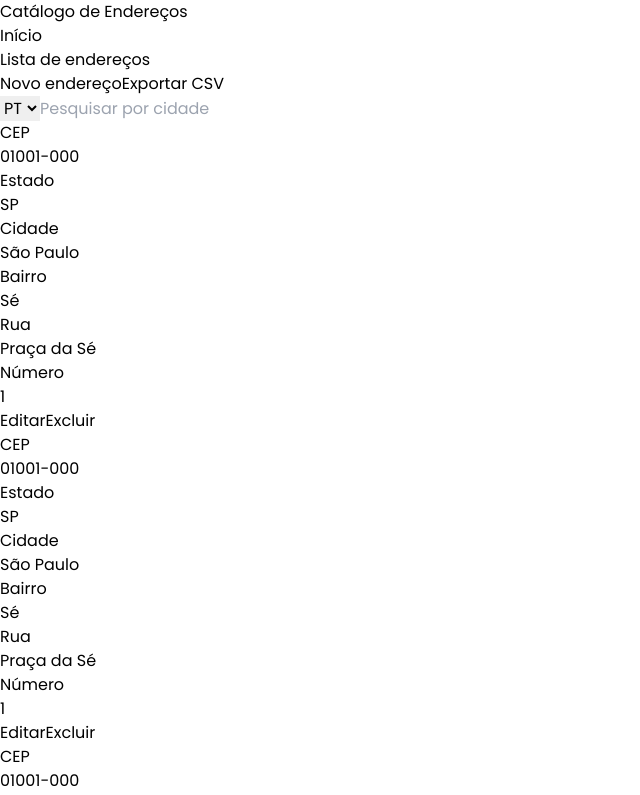
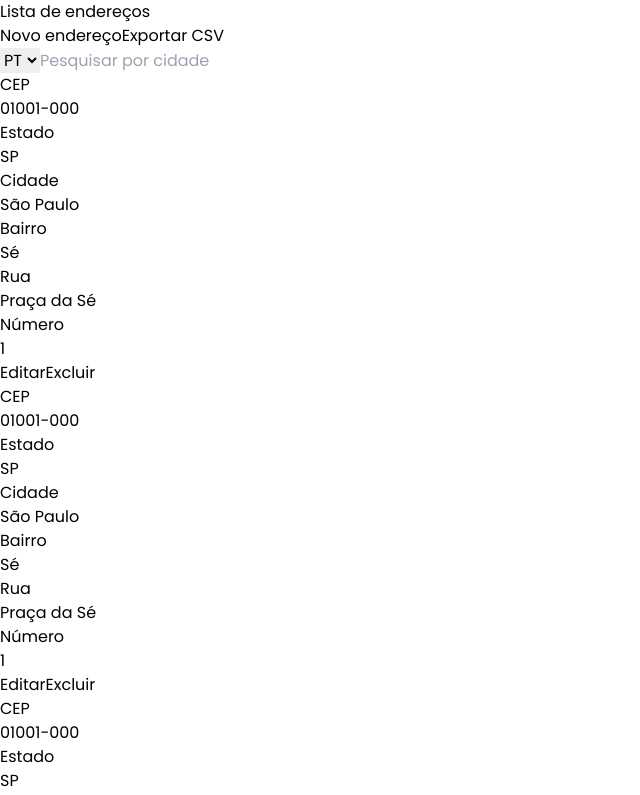
Before and after one commit to anafreitasdev/catalogo-de-enderecos, a Vue app: page / in a window 1280 px wide. Shown: the top 795 px of the page, without its empty margins (0-640 px from the left). Built offline with nearby package versions, Linux system fonts and the light colour scheme.

Commit message:
Remoção de códigos inutilizados

```diff
--- a/src/App.vue
+++ b/src/App.vue
@@ -1,32 +1,10 @@
 
 
 <template>
-  <div id="app" class="min-h-screen flex flex-col">
-    <nav class="bg-gray-800 text-white px-8 py-4">
-      <div class="flex justify-between items-center">
-        <div class="nav-brand">
-          <h1 class="text-2xl font-bold m-0">{{ $t('navbar.brand') }}</h1>
-        </div>
-        <div class="flex gap-4">
-          <router-link
-            to="/"
-            class="px-4 py-2 rounded-md text-white no-underline transition-colors duration-300 hover:bg-gray-700"
-          >
-            {{ $t('navbar.home') }}
-          </router-link>
-        </div>
-      </div>
-    </nav>
-
-    <main class="flex-1 p-8">
       <router-view />
-    </main>
-  </div>
 </template>
 
 <script setup lang="ts">
 import { usePageTitle } from './composables/usePageTitle'
-
-// Inicializa o sistema de título da página
 usePageTitle()
 </script>
```
Also changed, not shown: src/pages/Home.vue (deleted, +0 -47 lines).
